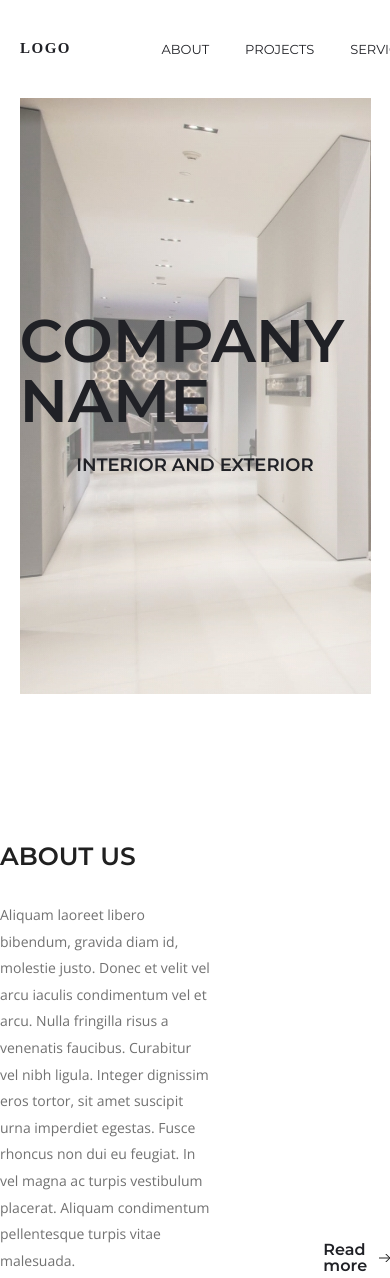
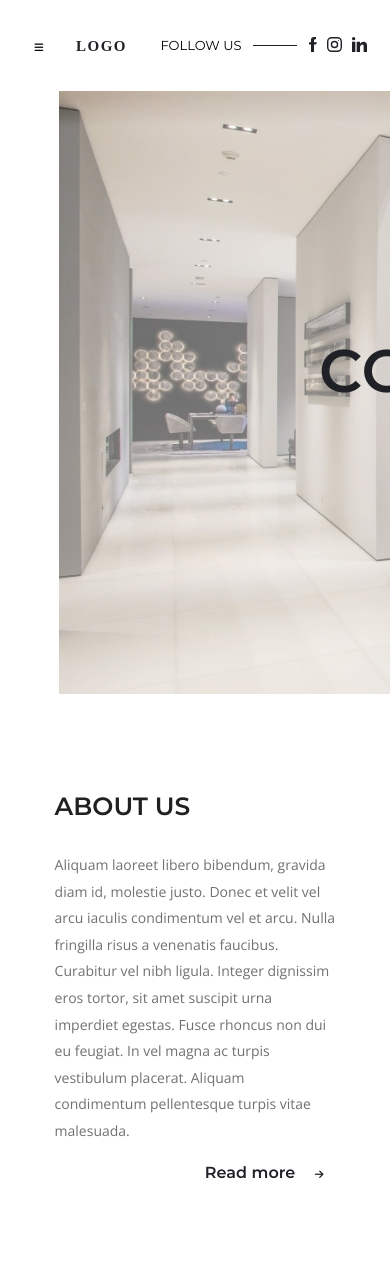
Before and after one commit to giorgidanelia/final-project1, a plain HTML site: page index.html in a window 390 px wide. Shown: the top 1278 px of the page. Drawn offline with Linux system fonts and the light colour scheme; files whose address does not match are found by name.

Commit message:
header/article/responsive

```diff
--- a/css/responsive.css
+++ b/css/responsive.css
@@ -1,10 +1,45 @@
-@media (max-width: 1165px) {
-    .conteiner {
+@media (max-width: 1170px) {
+    .header-conteiner, .cover, .section-div1  {
+        width: 90%;
+    }
+    .section1 {
+        padding-top: 100px;
+    }
+    .section-content-div {
+        width: 80%;
+        display: flex;
+        flex-wrap: wrap;
+
+    }
+    .section2-conteiner {
         width: 90%;
     }
 }
-@media (max-width: 1165px) {
-    .article-conteiner {
+@media (max-width: 1150px) {
+    .section-div3 {
+        margin-top: 20px;
+        width: 690px;
+        display: flex;
+        justify-content: right;
+    }
+    .srction2-div4 {
         width: 90%;
+        display: flex;
+        flex-direction: column;
+        justify-content:center ;
     }
 }
+@media (max-width: 888px) {
+    .burger-bar {
+        display: block;
+    }
+    .nav1 {
+        display: none;
+    }
+    .header-div2 {
+        max-width: 1096px;
+        display: flex;
+        justify-content: space-between;
+        align-items: center;
+    }
+}
--- a/css/style.css
+++ b/css/style.css
@@ -4,7 +4,7 @@ header {
     width: 100%;
     z-index: 100;
 }
-.conteiner {
+.header-conteiner {
     max-width: 1170px;
     width: 100%;
     margin: auto;
@@ -15,11 +15,15 @@ header {
     background-color: #FFFFFF;
     padding: 36px 0 ;
 }
-.logo1 {
-    margin-right: 91px;
+.burger-bar {
+    display: none;
+}
+.img-logo {
+    display: flex;
+    align-items: center;
 }
 .header-div2 {
-    max-width:1096px ;
+    max-width:1170px ;
     width: 100%;
     display: flex;
     justify-content: space-between;
@@ -71,13 +75,14 @@ header {
     padding-top: 91px;
 }
 .article-conteiner {
-    max-width: 1170px;
-    width: 100%;
+    width: 1170px;
+
     margin: auto;
+    display: flex;
+    justify-content: center;
 }
-.article-div1 {
-    max-width: 1170px;
-    width: 100%;
+.cover {
+    width: 1170px;
     height: 603px;
     background-image: url("../img/cover-img.jpg");
     display: flex;
@@ -85,14 +90,14 @@ header {
     align-items: center;
     flex-direction: column;
 }
-.article-div1 > h1 {
+.cover > h1 {
     font-size: 60px;
     color: #202126;
     font-family: 'Montserrat', sans-serif;
     font-weight: 600;
     font-style: normal;
 }
-.article-div1 > p {
+.cover > p {
     font-size: 18px;
     color: #202126;
     padding-top: 25px;
@@ -105,7 +110,7 @@ header {
 .section1 {
     padding-top: 150px;
 }
-.section-conteiner {
+.section1-conteiner {
     max-width: 1170px;
     width: 100%;
     margin: auto;
@@ -113,11 +118,16 @@ header {
 .section-div1 {
     display: flex;
     justify-content: center;
-    align-items: flex-end;
 }
+.section-content-div {
+    width: 970px;
+    display: flex;
+    justify-content: space-between;
+}
+
 .section-div2 {
     width: 689px;
-    margin-right: 112px;
+
 }
 .section-div2 > h4 {
     font-size: 25px;
@@ -134,24 +144,30 @@ header {
     line-height: 1.9;
 }
 .section-div3 {
-    width: 130px;
+    width: 140px;
     display: flex;
     justify-content: center;
-    align-items: center;
+    align-items:end;
 }
-.section-div3 > p a {
+.section-div3 >a span  {
     color: #202126;
-}
-.section-div3>p {
     font-size: 16px;
     margin-right: 12px;
     font-family: 'Montserrat', sans-serif;
     font-weight: 600;
     font-style: normal;
 }
-.section-div3 > p a:hover {
+.section-div3 > span :hover {
     color: #D7BE69;
 }
+.section-div3 >a span :hover {
+    color: #D7BE69;
+}
+.fas {
+    font-size: 10px;
+    margin-left: 15px;
+}
+
         /* section1 end */
         /* section2 start */
 
@@ -164,7 +180,6 @@ header {
     margin: auto;
 }
 .section2-div2 {
-    width: 1170px;
     display: flex;
     justify-content: space-between;
     align-items: center;
@@ -196,7 +211,6 @@ header {
     width: 100%;
     display: flex;
     justify-content: space-between;
-    align-items: center;
     margin-top: 33px;
 }
 .section2-div5 {
@@ -410,19 +424,19 @@ header {
 .footer-input1 {
     height: 48px;
     font-size: 12px;
-    color: #D5D5D5;
-    border: 2px solid #202126;
+    color: #202126;
+    border: 1px solid #202126;
     border-radius: 15px;
     font-family: 'Montserrat', sans-serif;
     margin-top: 25px;
     padding-left: 25px;
-    text-decoration-color: #202126;
+
 }
 .footer-input3 {
     height: 123px;
     font-size: 12px;
-    color: #311515;
-    border: 2px solid #202126;
+    color: #202126;
+    border: 1px solid #202126;
     border-radius: 15px;
     font-family: 'Montserrat', sans-serif;
     margin-top: 25px;
--- a/index.html
+++ b/index.html
@@ -8,15 +8,19 @@
         <link rel="stylesheet" href="css/style.css">
         <link rel="stylesheet" href="css/font.css">
         <link rel="stylesheet" href="css/responsive.css">
+        <script src="https://kit.fontawesome.com/974516fdeb.js" crossorigin="anonymous"></script>
         <title>Company</title>
     </head>
     <body>
         <header>
-            <div class="conteiner header-div1">
-                <a href="index.html">
+            <div class="header-conteiner header-div1">
+                <div class="header-div2">
+                    <div class="burger-bar">
+                        <i class="fas fa-bars"></i>
+                    </div>
+                    <a class="img-logo" href="index.html">
                         <img class="logo1" src="img/LOGO.svg" alt="logo">
                     </a>
-                <div class="header-div2">
                     <nav class="nav1">
                         <ul class="nav-ul">
                             <li class="nav-li">
@@ -55,6 +59,7 @@
         </header >
         <article class="article1">
             <div class=" article-conteiner article-div1">
+                    <div class="cover">
                         <h1>
                             COMPANY NAME
                         </h1>
@@ -62,9 +67,12 @@
                             INTERIOR AND EXTERIOR
                         </p>
                     </div>
+
+            </div>
         </article>
         <section class="section1">
-            <div class="section-conteiner section-div1">
+            <div class="section1-conteiner section-div1">
+                <div class="section-content-div">
                     <div class="section-div2">
                         <h4>
                             ABOUT US
@@ -81,12 +89,12 @@
                         </p>
                     </div>
                     <div class="section-div3">
-                    <p>
                         <a href="#">
-                            Read more
+                            <span>
+                                Read more <i class="fas fa-arrow-right"></i>
+                            </span>
                         </a>
-                    </p>
-                    <img src="img/social icons/arrow.svg" alt="icon">
+                    </div>
                 </div>
             </div>
         </section>
@@ -106,7 +114,6 @@
                 </div>
 
 
- <!-- -------------------------01-------------------------                   -->
 
                 <div class="srction2-div4">
                     <div class="section2-div5">
@@ -392,7 +399,9 @@
                     <form class="footer-form" action="/action.page.php">
                         <input class="footer-input1" type="text" id="name" name="forstname" placeholder="Name">
                         <input class="footer-input1" type="email" id="Email" name="Emailadres" placeholder="Email">
-                        <input class="footer-input3" type="text" id="about" name="about " placeholder="About the project :">
+                        <textarea class="footer-input3" name="about" id="about" placeholder="About the project" ></textarea>
+
+
                         <input class="footer-input4" type="submit" value="SEND">
                     </form>
                 </div>
```
Also changed, not shown: img/img1.jpg, img/img2.jpg, img/img3.jpg, img/img4.jpg, img/social icons/bars-solid.svg (added). Lines whose indentation alone changed are shown as unchanged.
